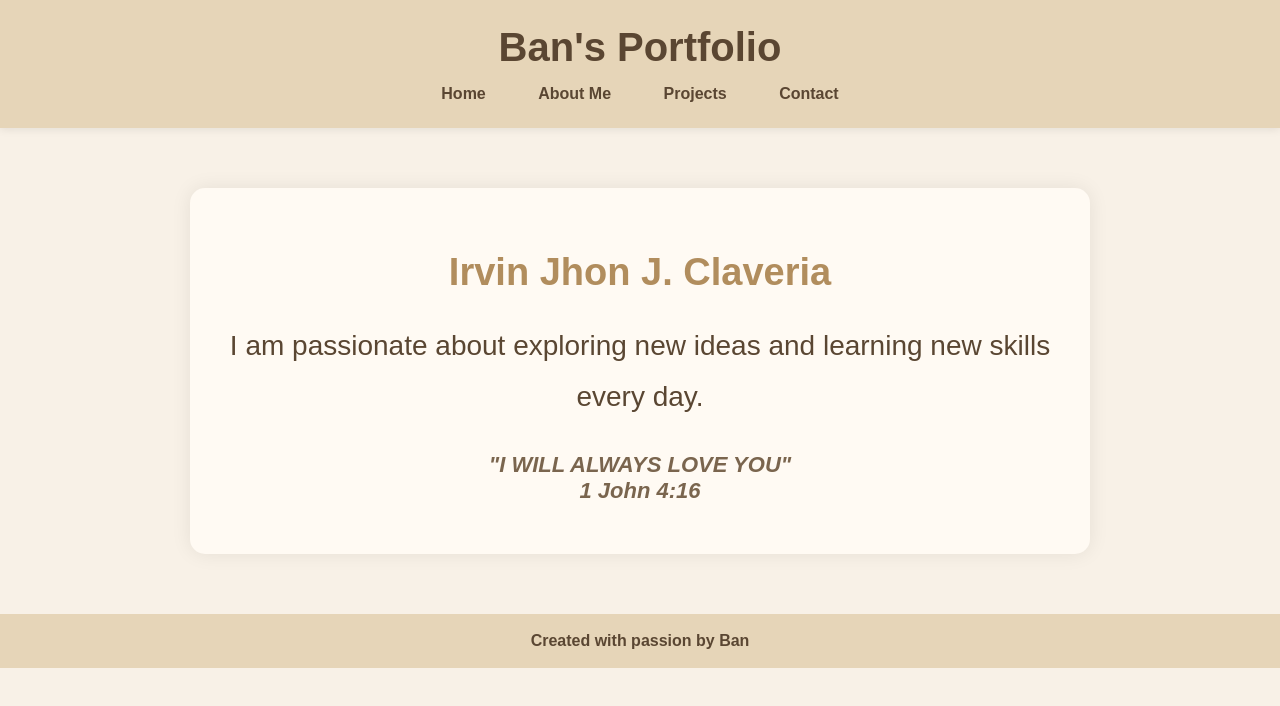
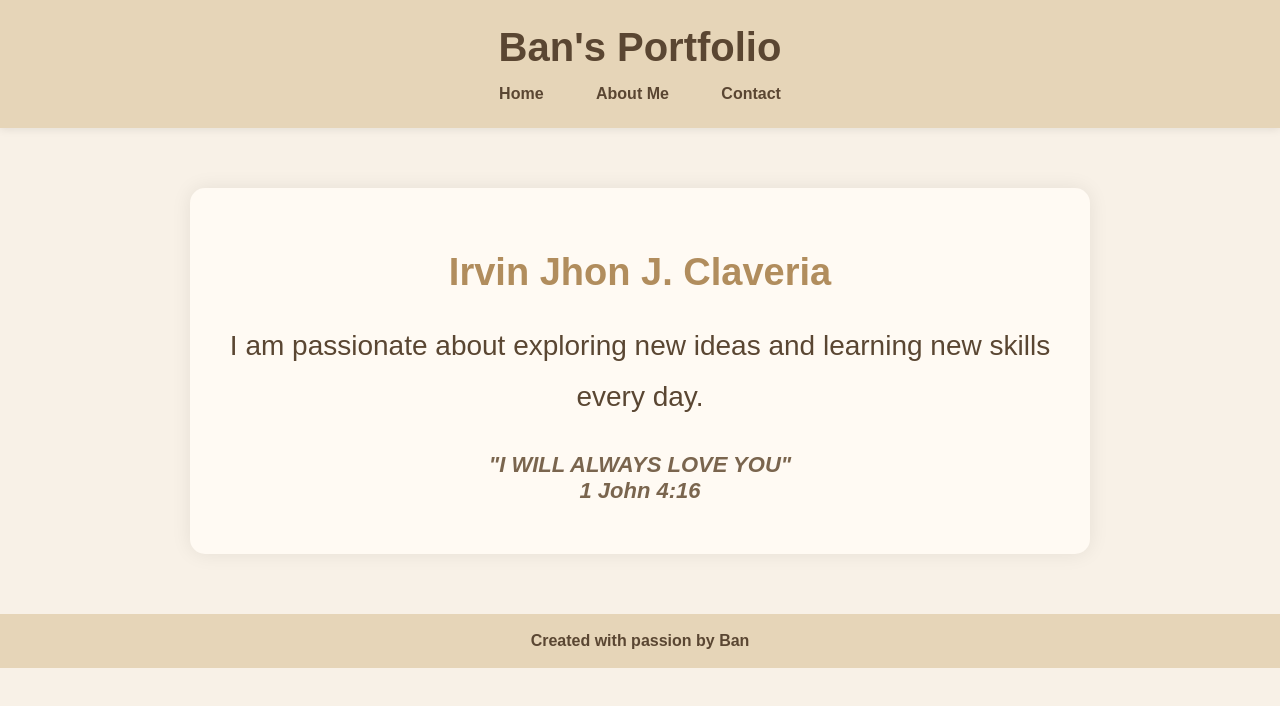
Before and after one commit to claveriairvinjhon-maker/My-Website, a plain HTML site: page index.html in a window 1280 px wide. Drawn offline with Linux system fonts and the light colour scheme.

Commit message:
Update index.html

```diff
--- a/index.html
+++ b/index.html
@@ -127,7 +127,6 @@ nav a{
     <nav>
         <a href="index.html">Home</a>
         <a href="about me.html">About Me</a>
-        <a href="project.html">Projects</a>
         <a href="contact.html">Contact</a>
     </nav>
 </header>
```
